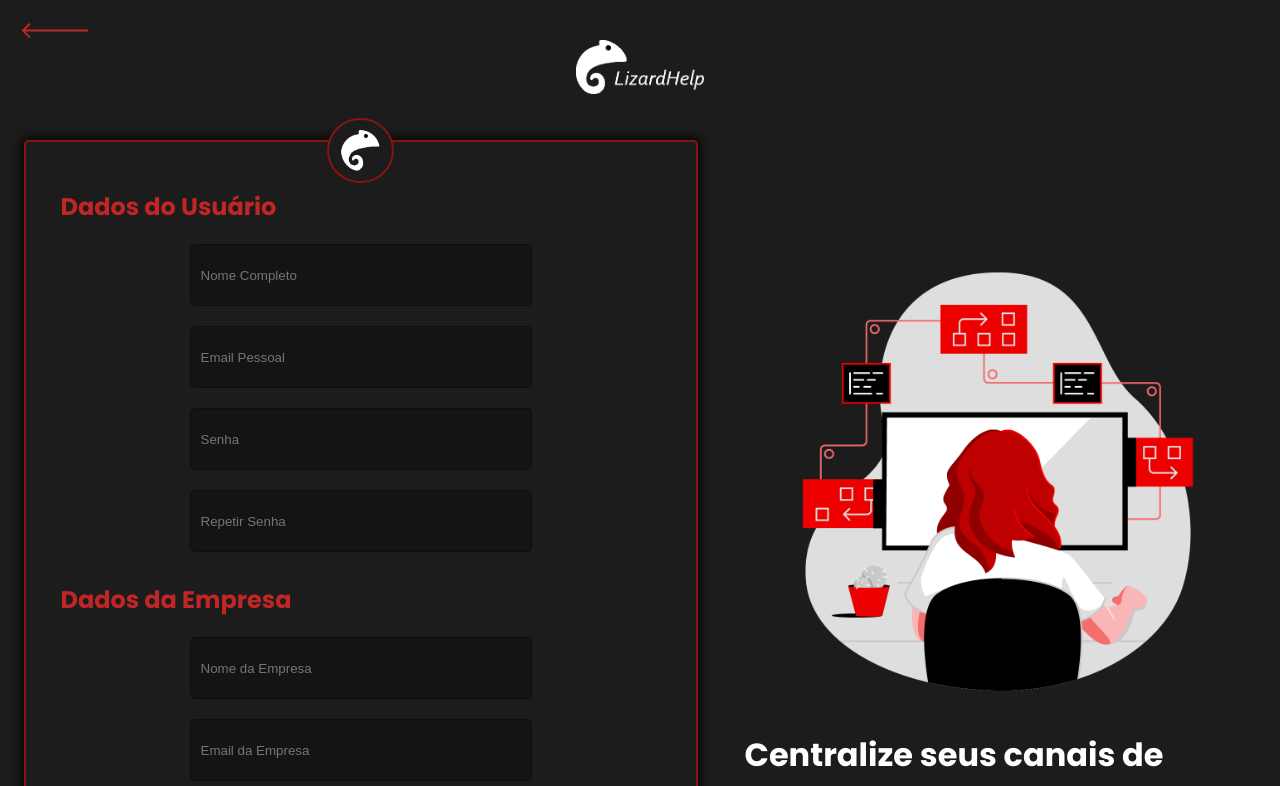
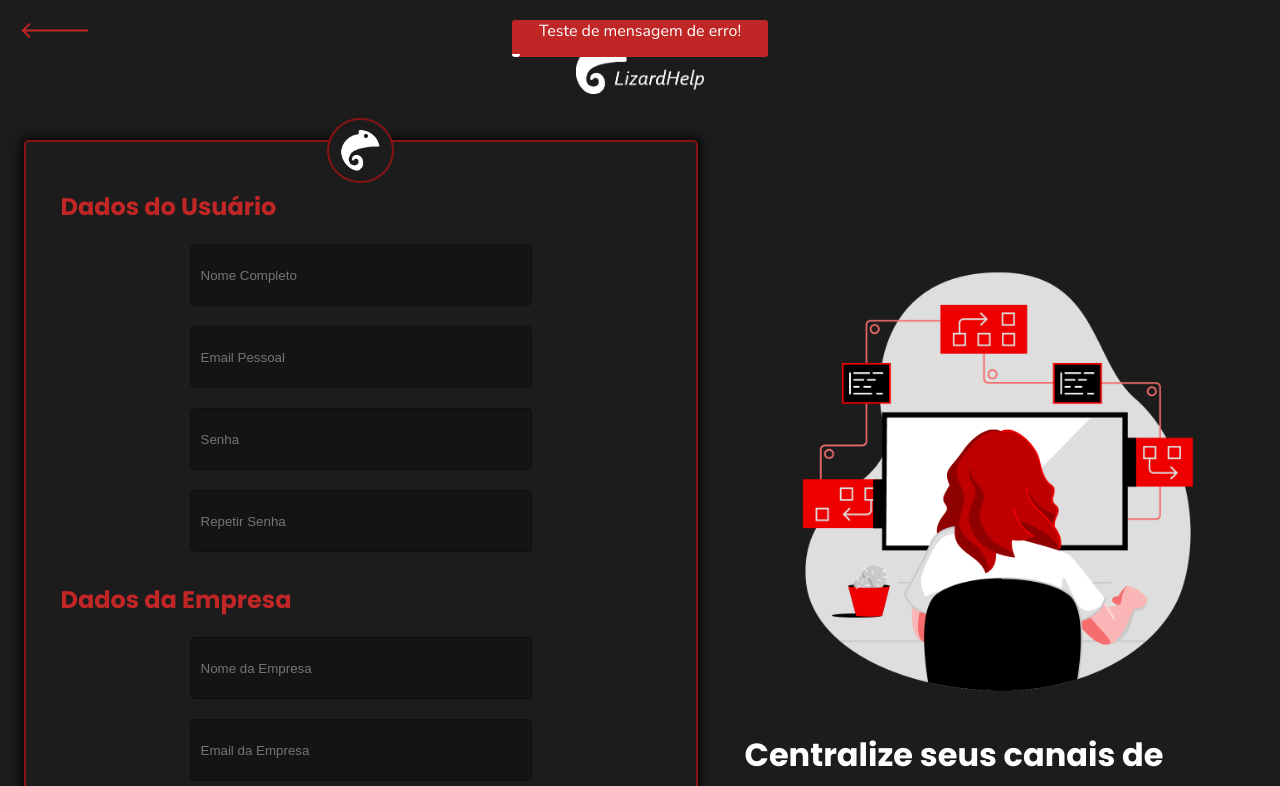
Before and after one commit to MrCoffeeOri/Lizard-Help, a React (Vite) app: page /start in a window 1280 px wide. Shown: the top 786 px of the page. Built offline with nearby package versions, Linux system fonts and the light colour scheme.

Commit message:
alert fixed

```diff
--- a/src/css/modules/alert.module.css
+++ b/src/css/modules/alert.module.css
@@ -9,9 +9,10 @@
     width: 100%;
     z-index: 99;
     > div {
+        width: 20%;
         cursor: pointer;
         position: relative;
-        margin-top: 2.5vh;
+        margin: 2.5vh auto 0 auto;
         border-radius: .2rem;
         background-color: var(--red-main);
         transition: 300ms;
--- a/src/pages/Start.tsx
+++ b/src/pages/Start.tsx
@@ -7,9 +7,13 @@ import Alert from '../components/Alert';
 import { userContext } from '../components/UserContext';
 
 export default function Start() {
-  const { setUser, setErrorMessage } = useContext(userContext)
-  const passwordRef = useRef<HTMLInputElement>(null);
-  const navigate = useNavigate();
+  const { setUser, setErrorMessage } = useContext(userContext) // setUSer: coloca os dados do usuário no contexto local da aplicação. setErrorMEssage: coloca uma mensagem de erro para aparecer
+  const passwordRef = useRef<HTMLInputElement>(null) // Deixa a variavel salva para realizar operações de validação
+  const navigate = useNavigate() // Redireciona pra uma outra página no projeto
+
+  useEffect(() => {
+    setErrorMessage("Teste de mensagem de erro!")
+  }, [])
 
   const handleSubmit = async (e: React.FormEvent<HTMLFormElement>) => {
     e.preventDefault();
```
